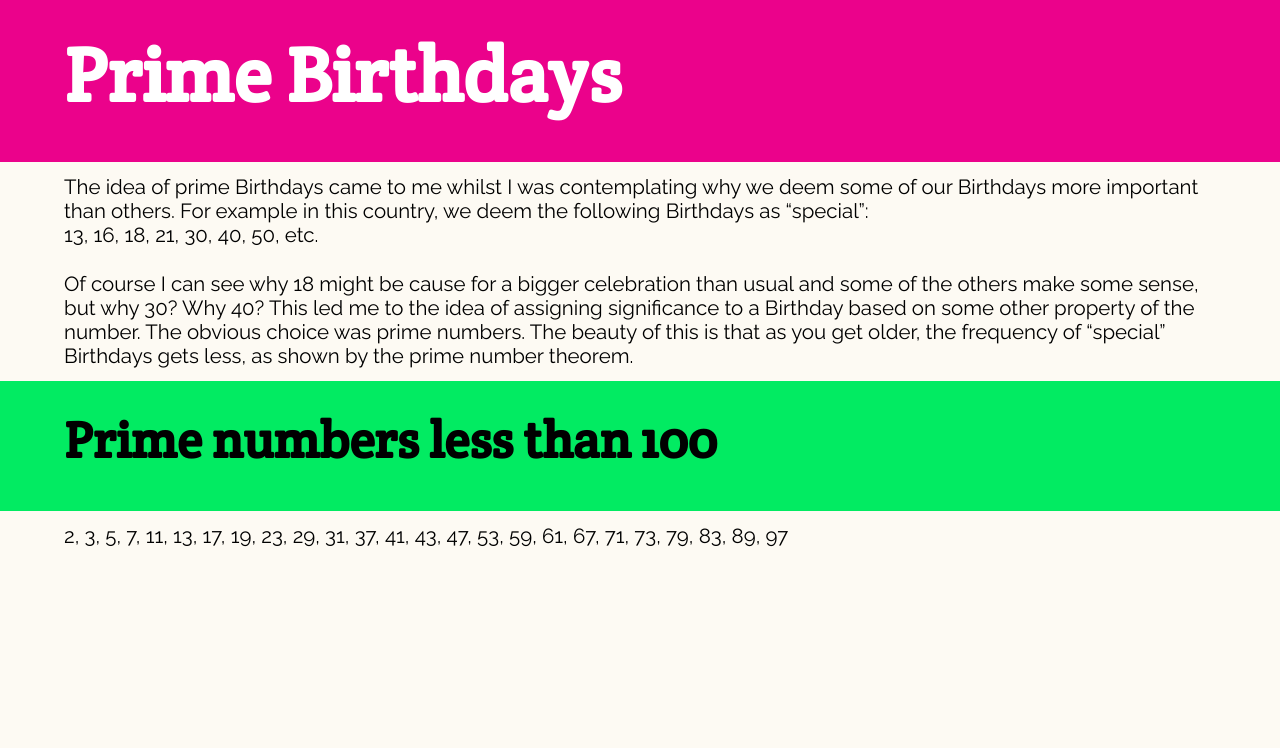
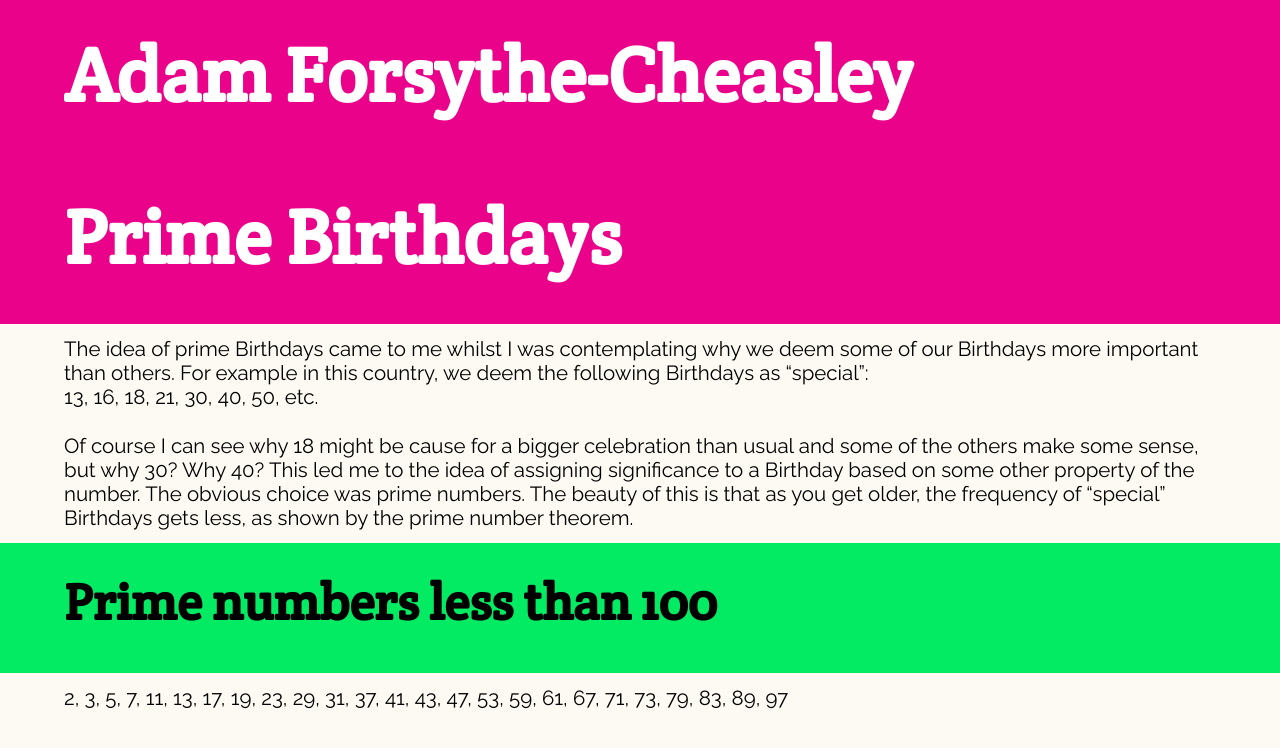
Before and after one commit to adamcheasley/adamcheasley.github.io, a Jekyll site: the page built from prime.md, in a window 1280 px wide. Shown: the top 748 px of the page. Built offline with Jekyll 4.4.1, drawn with Linux system fonts in a browser that asks for light colours.

Commit message:
Move header to layout file

```diff
--- a/_layouts/default.html
+++ b/_layouts/default.html
@@ -14,6 +14,8 @@
   </head>
 
   <body>
+    <h1>Adam Forsythe-Cheasley</h1>
+
     {{ content }}
   </body>
 
--- a/index.html
+++ b/index.html
@@ -2,7 +2,6 @@
 layout: default
 ---
 
-    <h1>Adam Forsythe-Cheasley</h1>
     <h2>Software Developer</h2>
 
     <p class="mt">I am a freelance full stack software developer from Bristol, UK. I have over 15 years' experience in software engineering. I have built everything from complex web apps, through large ecommerce stores to simple, elegant brochureware sites. I have created bespoke mobile apps using React native and Ionic. I have deployed and configured servers, written ansible pipelines, created application builds, written entire backend systems from scratch, through to frontend logic with javaScript frameworks and UI using HTML5 and CSS (sass).</p>
```
